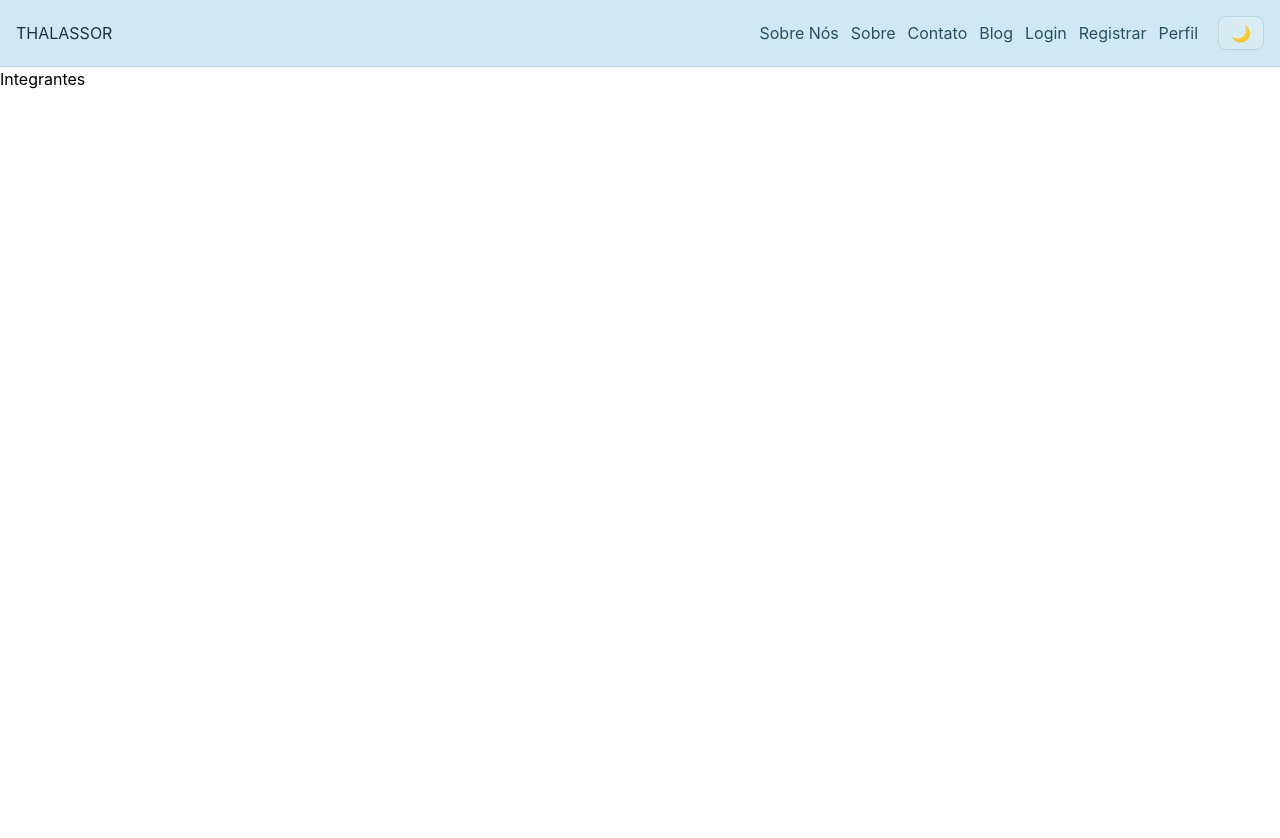
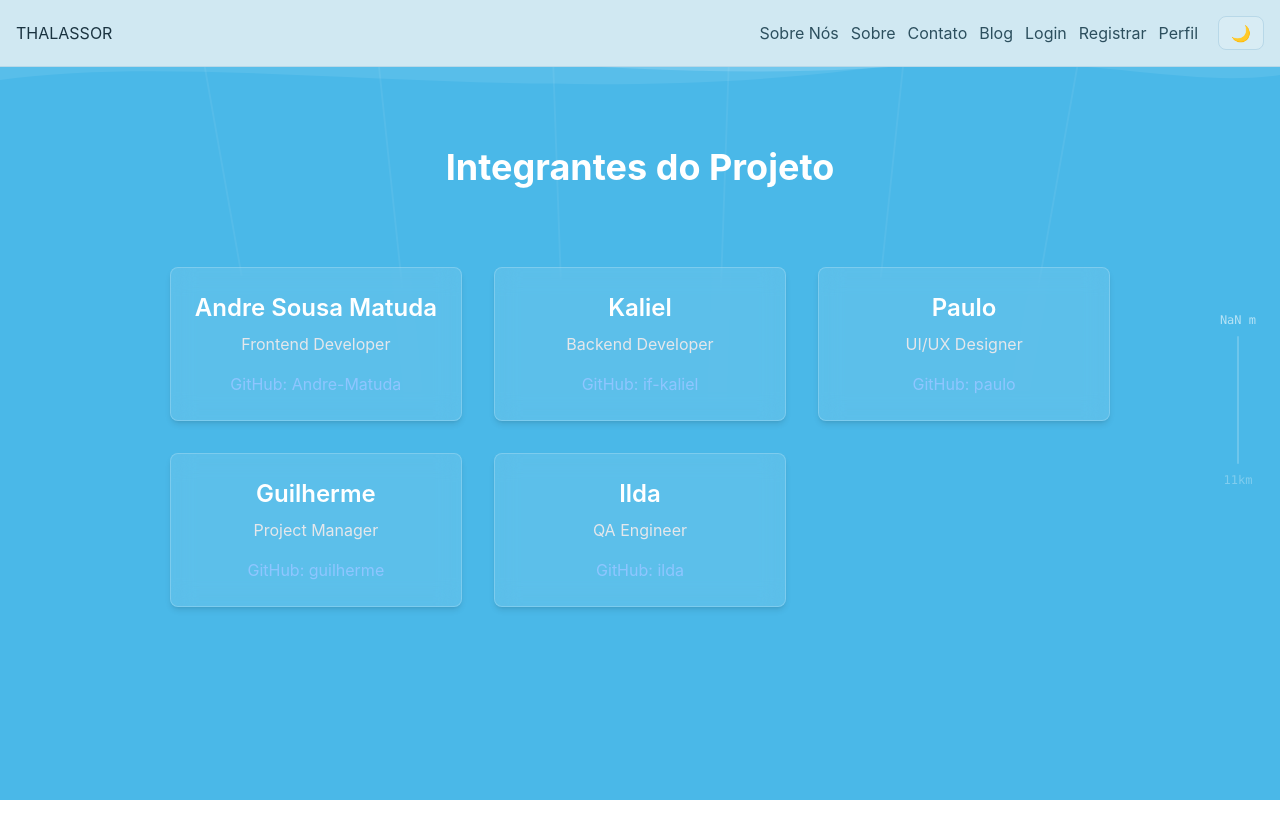
Before and after one commit to Sprint1-Front/GS-FRONT, a React (Vite) app in the folder gs-front/: page /integrantes in a window 1280 px wide. Shown: the top 838 px of the page. Before the commit the page ends 800 px from the top, so only its background shows below. Built offline with nearby package versions, Linux system fonts and the light colour scheme.

Commit message:
feat: realizando beta da pagina integrantes

```diff
--- a/gs-front/src/routes/Integrantes/index.tsx
+++ b/gs-front/src/routes/Integrantes/index.tsx
@@ -3,18 +3,93 @@ import Surface from "../../components/Ocean/Surface"
 import Midwater from "../../components/Ocean/Midwater"
 import AbyssZone from "../../components/Ocean/AbyssZone"
 import Floor from "../../components/Ocean/Floor"
+import DepthIndicator from "../../components/Ocean/DepthIndicator"
 
-const urlGithub = "https://github.com/"
+const zones = [
+  { name: "Superfície",       desc: "Zona fótica · 0–200m",          bg: "#4ab8e8", start: 0    },
+  { name: "Zona Crepuscular", desc: "Meso-pelágica · 200–1000m",      bg: "#1a6a9a", start: 0.2  },
+  { name: "Zona Meia-Noite",  desc: "Bati-pelágica · 1000–4000m",     bg: "#0d3a58", start: 0.4  },
+  { name: "Abissal",          desc: "Zona abisal · 4000–6000m",       bg: "#071828", start: 0.65 },
+  { name: "Hadal",            desc: "Fossa das Marianas · 6000–11km", bg: "#030810", start: 0.85 },
+]
+
+function lerpColor(c1: string, c2: string, t: number) {
+  const hex = (h: string) => [
+    parseInt(h.slice(1, 3), 16),
+    parseInt(h.slice(3, 5), 16),
+    parseInt(h.slice(5, 7), 16),
+  ]
+  const [r1, g1, b1] = hex(c1)
+  const [r2, g2, b2] = hex(c2)
+  const l = (a: number, b: number) => Math.round(a + (b - a) * t)
+  return `rgb(${l(r1, r2)},${l(g1, g2)},${l(b1, b2)})`
+}
 
 const integrantes = [
-  { name: "Andre", role: "Frontend Developer", github: `{urlGithub}` },
-  { name: "Kaliel", role: "Backend Developer", github: "kaliel" },
+  { name: "Andre Sousa Matuda", role: "Frontend Developer", github: "Andre-Matuda" },
+  { name: "Kaliel", role: "Backend Developer", github: "if-kaliel" },
   { name: "Paulo", role: "UI/UX Designer", github: "paulo" },
   { name: "Guilherme", role: "Project Manager", github: "guilherme" },
   { name: "Ilda", role: "QA Engineer", github: "ilda" },]
 
 export default function Integrantes() {
+  const [progress, setProgress] = useState(0)
+  const [bgColor, setBgColor] = useState(zones[0].bg)
+
+  useEffect(() => {
+    const handleScroll = () => {
+      const totalHeight = document.documentElement.scrollHeight - window.innerHeight
+      const currentProgress = window.scrollY / totalHeight
+      setProgress(currentProgress)
+
+      let currentZone = zones[0]
+      for (let i = 0; i < zones.length; i++) {
+        if (currentProgress >= zones[i].start) {
+          currentZone = zones[i]
+        }
+      }
+      setBgColor(currentZone.bg)
+    }
+
+    window.addEventListener("scroll", handleScroll)
+    return () => window.removeEventListener("scroll", handleScroll)
+  }, [])
+
+  const zi = zones.reduce((acc, z, i) => (progress >= z.start ? i : acc), 0)
+  const cur = zones[zi]
+  const next = zones[Math.min(zi + 1, zones.length - 1)]
+  const span = (next.start - cur.start) || 1
+  const t = Math.min((progress - cur.start) / span, 1)
+  const dynamicBg = lerpColor(cur.bg, next.bg, t);
+  const visibleIndex = Math.min(
+    Math.floor(progress * integrantes.length * 1.2),
+    integrantes.length - 1
+  );
+
   return (
-    <div>Integrantes</div>
+    <div className="min-h-[500vh] flex flex-col items-center pt-20">
+      <div className="fixed inset-0 -z-10 overflow-hidden" style={{ background: bgColor, transition: "background 0.1s" }}>
+        <Surface progress={progress} />
+        <Midwater progress={progress} />
+        <AbyssZone progress={progress} />
+        <Floor progress={progress} />
+
+        <DepthIndicator progress={progress} zone={cur} />
+      </div>
+
+      <h1 className="text-4xl font-bold mb-20 text-white sticky top-10">Integrantes do Projeto</h1>
+
+      <div className="grid grid-cols-1 md:grid-cols-2 lg:grid-cols-3 gap-8">
+        {integrantes.map((member) => (
+          <div key={member.name} className="bg-white/10 backdrop-blur-md rounded-lg shadow-md p-6 text-center text-white border border-white/20">
+            <h2 className="text-2xl font-semibold mb-2">{member.name}</h2>
+            <p className="text-gray-200 mb-4">{member.role}</p>
+            <a href={`https://github.com/${member.github}`} className="text-blue-300 hover:underline" target="_blank" rel="noopener noreferrer">
+              GitHub: {member.github}
+            </a>
+          </div>
+        ))}
+      </div>
+    </div>
   )
 }
```
